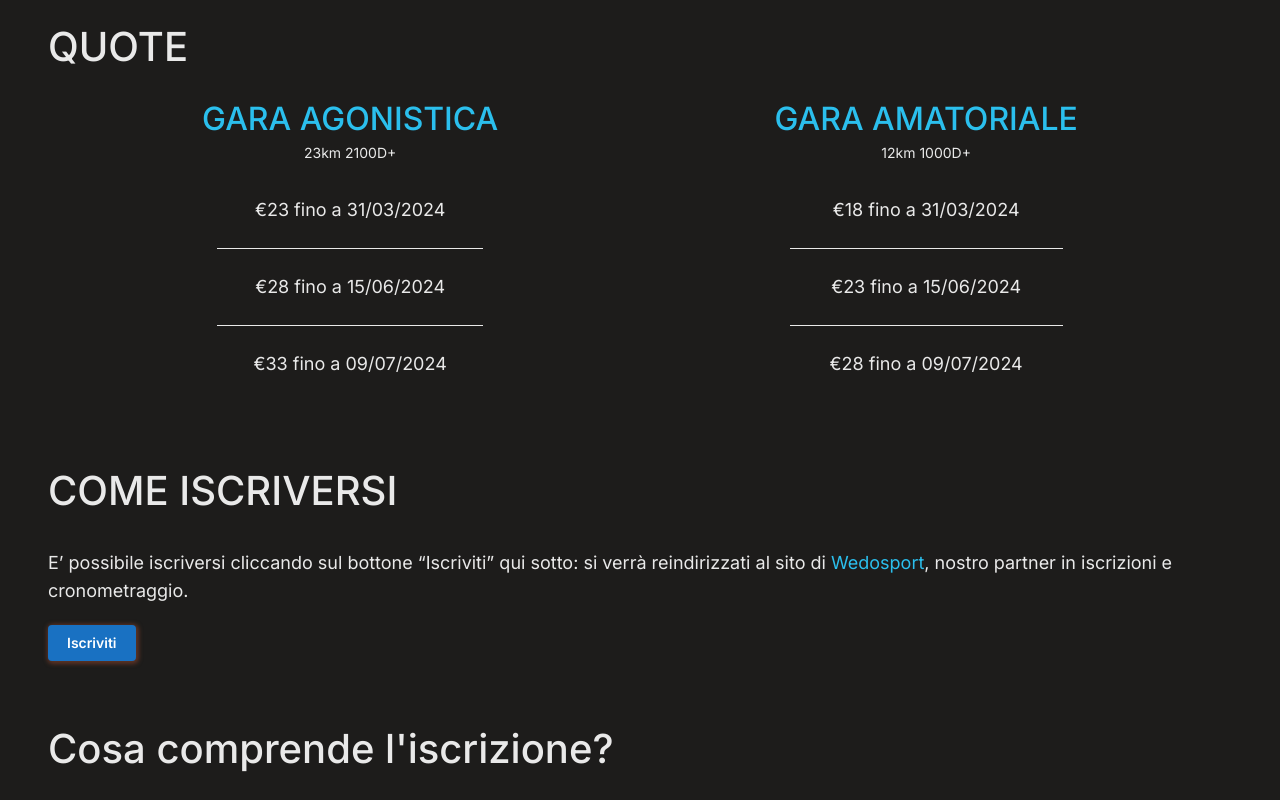
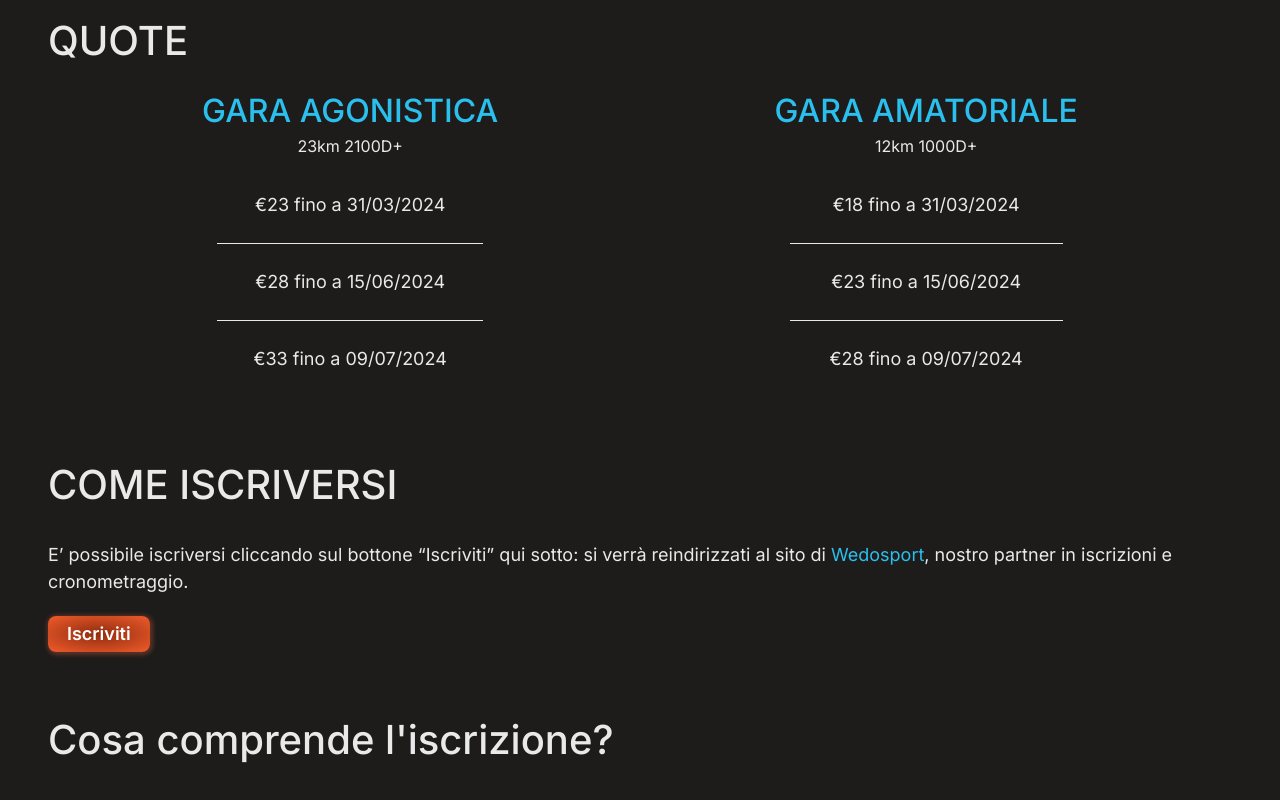
Before and after one commit to elibattistoni/brenta-wild-race, a React (Vite) app: page /gara/iscrizione in a window 1280 px wide. Shown: the part 560-1360 px from the top of the page. Built offline with nearby package versions, Linux system fonts and the light colour scheme.

Commit message:
feat(code): improve code by creating reusable components + code splitting

```diff
--- a/src/components/shared/BlueTitle.jsx
+++ b/src/components/shared/BlueTitleLarge.jsx
@@ -1,6 +1,6 @@
 import { Title, useMantineTheme } from "@mantine/core";
 
-const BlueTitle = ({ text }) => {
+const BlueTitleLarge = ({ text }) => {
   const theme = useMantineTheme();
 
   return (
@@ -18,4 +18,4 @@ const BlueTitle = ({ text }) => {
   );
 };
 
-export default BlueTitle;
+export default BlueTitleLarge;
--- /dev/null
+++ b/src/components/shared/BlueTitleMedium.jsx
@@ -0,0 +1,21 @@
+import { Title, rem, useMantineTheme } from "@mantine/core";
+
+const BlueTitleMedium = ({ text }) => {
+  const theme = useMantineTheme();
+  return (
+    <Title
+      order={4}
+      fz={{
+        base: rem(24),
+        xs: rem(28),
+        sm: theme.other.fontSizesTitles.fontSizeh6_32px,
+      }}
+      fw={theme.other.fontWeights.medium}
+      c="bluePrimary.0"
+    >
+      {text}
+    </Title>
+  );
+};
+
+export default BlueTitleMedium;
--- a/src/components/shared/ButtonPrimary.module.css
+++ b/src/components/shared/ButtonPrimary.module.css
@@ -1,7 +1,7 @@
 .button {
-  background: radial-gradient(at center, var(--mantine-color-orangeBrenta-1), var(--mantine-color-orangeBrenta-0));
-  -webkit-box-shadow: 1px 1px 4px 2px hsla(14, 48%, 32%, 0.7);
-  box-shadow: 1px 1px 4px 2px hsla(14, 48%, 32%, 0.7);
-  border-radius: rem(8px);
-  font-size:var(--mantine-font-size-lg);
+  background: radial-gradient(at center, var(--mantine-color-orangeBrenta-1), var(--mantine-color-orangeBrenta-0)) !important;
+  -webkit-box-shadow: 1px 1px 4px 2px hsla(14, 48%, 32%, 0.7) !important;
+  box-shadow: 1px 1px 4px 2px hsla(14, 48%, 32%, 0.7) !important;
+  border-radius: rem(8px) !important;
+  font-size:var(--mantine-font-size-lg) !important;
 }
--- a/src/components/shared/ButtonSecondary.module.css
+++ b/src/components/shared/ButtonSecondary.module.css
@@ -1,9 +1,9 @@
 .button {
-  background: transparent;
+  background: transparent !important;
   border-radius: rem(8px);
   border: 1px solid var(--mantine-color-orangeBrenta-2) !important;
-  color: var(--mantine-color-orangeBrenta-2);
-  font-size: var(--mantine-font-size-lg);
-  -webkit-box-shadow: 1px 1px 4px 2px rgba(208, 179, 168, 0.35);
-  box-shadow: 1px 1px 4px 2px rgba(208, 179, 168, 0.35);
+  color: var(--mantine-color-orangeBrenta-2) !important;
+  font-size: var(--mantine-font-size-lg) !important;
+  -webkit-box-shadow: 1px 1px 4px 2px rgba(208, 179, 168, 0.35) !important;
+  box-shadow: 1px 1px 4px 2px rgba(208, 179, 168, 0.35) !important;
 }
--- /dev/null
+++ b/src/components/shared/PageSection.jsx
@@ -0,0 +1,7 @@
+import classes from "./PageSection.module.css";
+
+const PageSection = ({ children }) => {
+  return <section>{children}</section>;
+};
+
+export default PageSection;
--- /dev/null
+++ b/src/components/shared/PageSection.module.css
@@ -0,0 +1,6 @@
+section {
+  margin-bottom: rem(72px);
+  display: flex;
+  flex-direction: column;
+  gap: rem(20px);
+}
--- /dev/null
+++ b/src/components/shared/PageSectionTitle.jsx
@@ -0,0 +1,20 @@
+import { Title, rem } from "@mantine/core";
+
+const PageSectionTitle = ({ text }) => {
+  return (
+    <Title
+      order={4}
+      mb="lg"
+      fz={{
+        base: rem(24),
+        xs: rem(32),
+        sm: rem(40),
+      }}
+      lh={rem(32)}
+    >
+      {text}
+    </Title>
+  );
+};
+
+export default PageSectionTitle;
--- /dev/null
+++ b/src/components/shared/ParagraphText.jsx
@@ -0,0 +1,7 @@
+import { Text } from "@mantine/core";
+
+const ParagraphText = ({ children }) => {
+  return <Text fz={{ base: "md", xs: "lg" }}>{children}</Text>;
+};
+
+export default ParagraphText;
--- a/src/pages/trail/TrailProgramPage.jsx
+++ b/src/pages/trail/TrailProgramPage.jsx
@@ -4,13 +4,13 @@ import classes from "./TrailProgramPage.module.css";
 import Heading from "../../components/shared/Heading";
 import { useMediaQuery } from "@mantine/hooks";
 import PageContainer from "../../components/shared/PageContainer";
-import BlueTitle from "../../components/shared/BlueTitle";
+import BlueTitleLarge from "../../components/shared/BlueTitleLarge";
 
 const ProgramDayDate = ({ day, date }) => {
   return (
     <Stack align="center" gap={0}>
       <Text>{day}</Text>
-      <BlueTitle text={date} />
+      <BlueTitleLarge text={date} />
     </Stack>
   );
 };
--- a/src/pages/trail/TrailRegistrationPage.jsx
+++ b/src/pages/trail/TrailRegistrationPage.jsx
@@ -1,49 +1,28 @@
 import Heading from "../../components/shared/Heading";
-import {
-  Alert,
-  Container,
-  Text,
-  Title,
-  rem,
-  useMantineTheme,
-} from "@mantine/core";
+import { Alert, Container, Text } from "@mantine/core";
 import classes from "./TrailRegistrationPage.module.css";
 import PageContainer from "../../components/shared/PageContainer";
 import { IconAlertTriangle } from "@tabler/icons-react";
-import BlueTitle from "../../components/shared/BlueTitle";
 import ButtonPrimary from "../../components/shared/ButtonPrimary";
-import ButtonSecondary from "../../components/shared/ButtonSecondary";
+import PageSection from "../../components/shared/PageSection";
+import PageSectionTitle from "../../components/shared/PageSectionTitle";
+import ParagraphText from "../../components/shared/ParagraphText";
+import BlueTitleMedium from "../../components/shared/BlueTitleMedium";
 
-const TrailRegistrationPage = () => {
-  const theme = useMantineTheme();
-
+const InfoDetails = () => {
   return (
     <>
-      <Heading title="ISCRIZIONE" subtitle="LA GARA" />
-      <PageContainer>
-        <section className={classes.info}>
-          <Title
-            order={4}
-            mb="lg"
-            fz={{
-              base: rem(24),
-              xs: rem(32),
-              sm: rem(40),
-            }}
-          >
-            INFORMAZIONI
-          </Title>
-          <Text fz={{ base: "md", xs: "lg" }}>
-            La gara <span className={classes.highlight}>Brenta Wild Race</span>{" "}
-            si terrà il giorno Domenica{" "}
+      <ParagraphText>
+        La gara <span className={classes.highlight}>Brenta Wild Race</span> si
+        terrà il giorno Domenica{" "}
         <span className={classes.highlight}>07/07/2024</span>.
-          </Text>
-          <Text fz={{ base: "md", xs: "lg" }}>
-            Le <span className={classes.highlight}>iscrizioni</span> si aprono
-            il giorno <span className={classes.highlight}>15/03/2024</span> e si
-            chiudono il giorno{" "}
-            <span className={classes.highlight}>02/07/2024</span>.
-          </Text>
+      </ParagraphText>
+      <ParagraphText>
+        Le <span className={classes.highlight}>iscrizioni</span> si aprono il
+        giorno <span className={classes.highlight}>15/03/2024</span> e si
+        chiudono il giorno <span className={classes.highlight}>02/07/2024</span>
+        .
+      </ParagraphText>
       <Alert
         variant="outline"
         color="orangeBrenta.0"
@@ -55,136 +34,102 @@ const TrailRegistrationPage = () => {
           wrapper: classes.wrapper,
         }}
       ></Alert>
-        </section>
-        <section className={classes.info}>
-          <Title
-            order={4}
-            mb="lg"
-            fz={{
-              base: rem(24),
-              xs: rem(32),
-              sm: rem(40),
-            }}
-          >
-            QUOTE
-          </Title>
+    </>
+  );
+};
+
+const PricesTable = () => {
+  return (
     <Container fluid className={classes.table}>
       <Container fluid className={classes.tableColumn}>
-              <Title
-                order={4}
-                fz={{
-                  base: rem(24),
-                  xs: rem(28),
-                  sm: theme.other.fontSizesTitles.fontSizeh6_32px,
-                }}
-                fw={theme.other.fontWeights.medium}
-                c="bluePrimary.0"
-              >
-                GARA AGONISTICA
-              </Title>
+        <BlueTitleMedium text="GARA AGONISTICA" />
         <Text className={classes.tableSubtitle}>23km 2100D+</Text>
         <Text className={classes.tableRow}>€23 fino a 31/03/2024</Text>
         <Text className={classes.tableRow}>€28 fino a 15/06/2024</Text>
-              <Text className={classes.tableLastRow}>
-                €33 fino a 09/07/2024
-              </Text>
+        <Text className={classes.tableLastRow}>€33 fino a 09/07/2024</Text>
       </Container>
       <Container fluid className={classes.tableColumn}>
-              <Title
-                order={4}
-                fz={{
-                  base: rem(24),
-                  xs: rem(28),
-                  sm: theme.other.fontSizesTitles.fontSizeh6_32px,
-                }}
-                fw={theme.other.fontWeights.medium}
-                c="bluePrimary.0"
-              >
-                GARA AMATORIALE
-              </Title>
+        <BlueTitleMedium text="GARA AMATORIALE" />
         <Text className={classes.tableSubtitle}>12km 1000D+</Text>
         <Text className={classes.tableRow}>€18 fino a 31/03/2024</Text>
         <Text className={classes.tableRow}>€23 fino a 15/06/2024</Text>
-              <Text className={classes.tableLastRow}>
-                €28 fino a 09/07/2024
-              </Text>
+        <Text className={classes.tableLastRow}>€28 fino a 09/07/2024</Text>
       </Container>
     </Container>
-        </section>
-        <section className={classes.info}>
-          <Title
-            order={4}
-            mb="lg"
-            fz={{
-              base: rem(24),
-              xs: rem(32),
-              sm: rem(40),
-            }}
-          >
-            COME ISCRIVERSI
-          </Title>
-          <Text fz={{ base: "md", xs: "lg" }}>
-            E’ possibile iscriversi cliccando sul bottone “Iscriviti” qui sotto:
-            si verrà reindirizzati al sito di{" "}
-            <span className={classes.highlight}>Wedosport</span>, nostro partner
-            in iscrizioni e cronometraggio.
-          </Text>
+  );
+};
+
+const RegistrationInstructions = () => {
+  return (
+    <>
+      <ParagraphText>
+        E’ possibile iscriversi cliccando sul bottone “Iscriviti” qui sotto: si
+        verrà reindirizzati al sito di{" "}
+        <span className={classes.highlight}>Wedosport</span>, nostro partner in
+        iscrizioni e cronometraggio.
+      </ParagraphText>
       <ButtonPrimary text="Iscriviti" style={{ alignSelf: "flex-start" }} />
-        </section>
-        <aside className={classes.info}>
-          <Title
-            order={6}
-            mb="lg"
-            fz={{
-              base: rem(24),
-              xs: rem(32),
-              sm: rem(40),
-            }}
-            lh={rem(32)}
-          >
-            Cosa comprende l'iscrizione?
-          </Title>
+    </>
+  );
+};
+
+const RegistrationDetails = () => {
+  return (
     <ul>
       <li>
-              <Text fz={{ base: "md", xs: "lg" }}>
+        <ParagraphText>
           Pettorale gara con chip, cronometraggio, servizi igienici alla
           partenza
-              </Text>
+        </ParagraphText>
       </li>
       <li>
-              <Text fz={{ base: "md", xs: "lg" }}>Pacco gara</Text>
+        <ParagraphText>Pacco gara</ParagraphText>
       </li>
       <li>
-              <Text fz={{ base: "md", xs: "lg" }}>
-                Parcheggio gratuito alla partenza
-              </Text>
+        <ParagraphText>Parcheggio gratuito alla partenza</ParagraphText>
       </li>
       <li>
-              <Text fz={{ base: "md", xs: "lg" }}>
-                Ristori lungo il percorso e all’arrivo
-              </Text>
+        <ParagraphText>Ristori lungo il percorso e all’arrivo</ParagraphText>
       </li>
       <li>
-              <Text fz={{ base: "md", xs: "lg" }}>
-                Servizio recupero bastoncini a malga Termoncello I° e II°
-                passaggio
-              </Text>
+        <ParagraphText>
+          Servizio recupero bastoncini a malga Termoncello I° e II° passaggio
+        </ParagraphText>
       </li>
       <li>
-              <Text fz={{ base: "md", xs: "lg" }}>
-                Servizio docce presso la partenza/arrivo
-              </Text>
+        <ParagraphText>Servizio docce presso la partenza/arrivo</ParagraphText>
       </li>
       <li>
-              <Text fz={{ base: "md", xs: "lg" }}>Buono pasto</Text>
+        <ParagraphText>Buono pasto</ParagraphText>
       </li>
       <li>
-              <Text fz={{ base: "md", xs: "lg" }}>
-                Classifiche finali e foto
-              </Text>
+        <ParagraphText>Classifiche finali e foto</ParagraphText>
       </li>
     </ul>
-        </aside>
+  );
+};
+
+const TrailRegistrationPage = () => {
+  return (
+    <>
+      <Heading title="ISCRIZIONE" subtitle="LA GARA" />
+      <PageContainer>
+        <PageSection>
+          <PageSectionTitle text="INFORMAZIONI" />
+          <InfoDetails />
+        </PageSection>
+        <PageSection>
+          <PageSectionTitle text="QUOTE" />
+          <PricesTable />
+        </PageSection>
+        <PageSection>
+          <PageSectionTitle text="COME ISCRIVERSI" />
+          <RegistrationInstructions />
+        </PageSection>
+        <PageSection>
+          <PageSectionTitle text="Cosa comprende l'iscrizione?" />
+          <RegistrationDetails />
+        </PageSection>
       </PageContainer>
     </>
   );
--- a/src/pages/trail/TrailRegistrationPage.module.css
+++ b/src/pages/trail/TrailRegistrationPage.module.css
@@ -1,14 +1,3 @@
-section {
-  margin-bottom: rem(72px);
-}
-
-.info {
-  display: flex;
-  flex-direction: column;
-  gap: rem(20px);
-  /* align-items: flex-start; */
-}
-
 .highlight {
   color: var(--mantine-color-bluePrimary-0);
 }
@@ -52,7 +41,7 @@ ul {
 }
 
 .tableSubtitle {
-  font-size: var(--mantine-font-size-sm) !important;
+  font-size: var(--mantine-font-size-md) !important;
   margin: rem(8px) 0px !important;
 }
 
```
Lines whose indentation alone changed are shown as unchanged.
